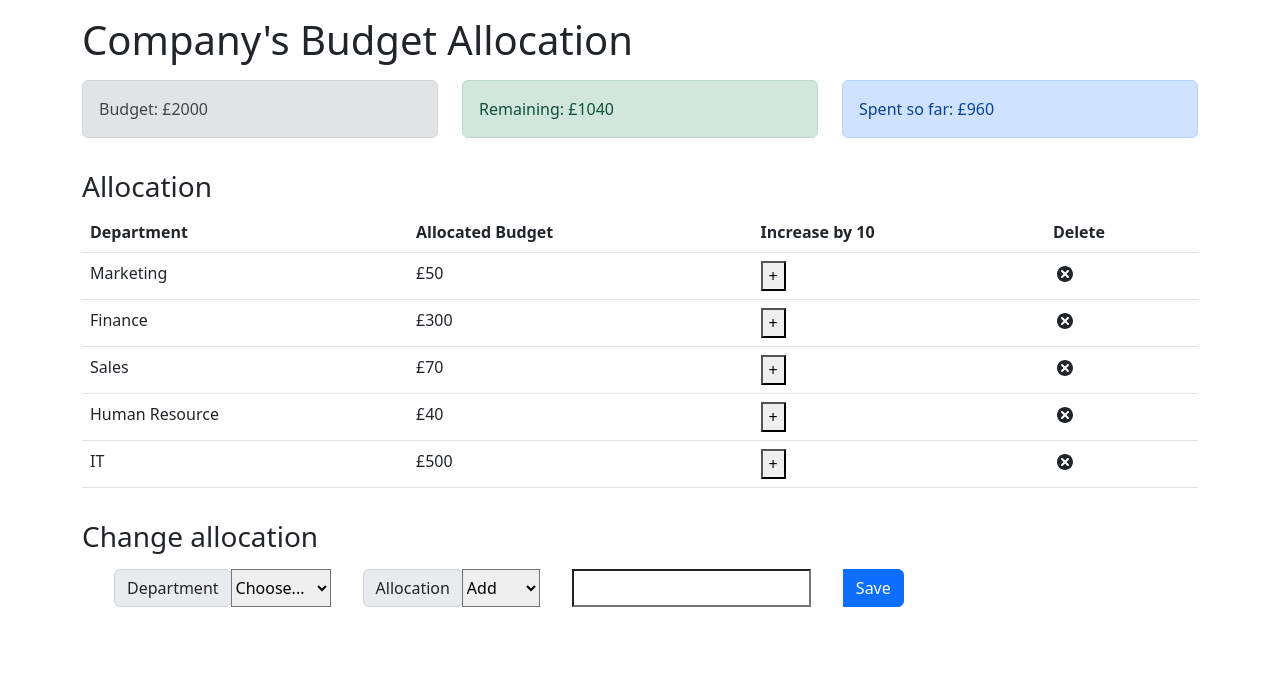
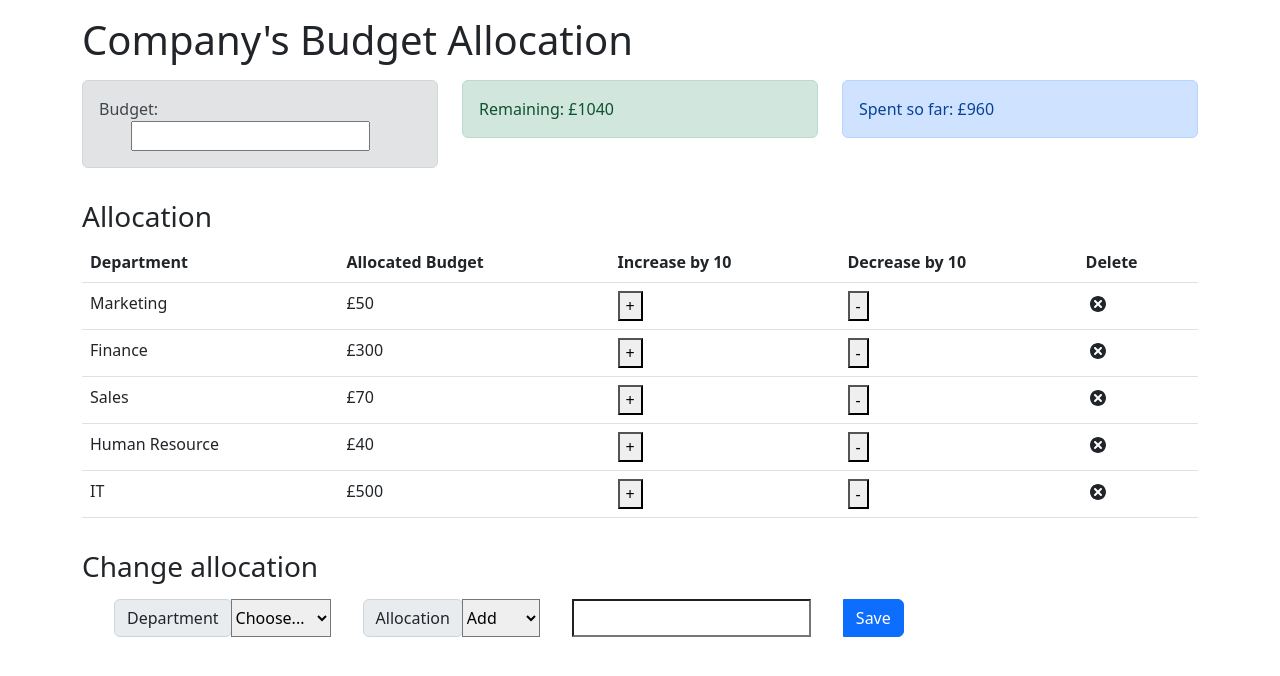
Before and after one commit to Christasber/Budget-Allocation-Application, a React (Create React App) app: page / in a window 1280 px wide. Shown: the top 676 px of the page. Built offline with nearby package versions, Linux system fonts and the light colour scheme.

Commit message:
commiting

```diff
--- a/src/components/Budget.js
+++ b/src/components/Budget.js
@@ -1,10 +1,21 @@
-import React, { useContext } from 'react';
+import React, { useContext, useState } from 'react';
 import { AppContext } from '../context/AppContext';
 const Budget = () => {
-    const { budget } = useContext(AppContext);
+
+
+    const [setBudget] = useState('');
+    const { budget } = useContext(AppContext) + setBudget;
+
     return (
         <div className='alert alert-secondary'>
-            <span>Budget: £{budget}</span>
+            <span>Budget:<input
+                        required='required'
+                        type='number'
+                        id='budget'
+                        value={budget}
+                        style={{ marginLeft: '2rem' , size: 10}}
+                        onChange={(event) => setBudget(event.target.value)}>
+                        </input> </span>
         </div>
     );
 };
--- a/src/components/ExpenseItem.js
+++ b/src/components/ExpenseItem.js
@@ -24,12 +24,24 @@ const ExpenseItem = (props) => {
         });
 
     }
+    const decreaseAllocation = (name) => {
+        const expense = {
+            name: name,
+            cost: -10,
+        };
+        dispatch({
+            type: 'ADD_EXPENSE',
+            payload: expense
+        });
+    }
+
 
     return (
         <tr>
         <td>{props.name}</td>
         <td>£{props.cost}</td>
         <td><button onClick={event=> increaseAllocation(props.name)}>+</button></td>
+        <td><button onClick={event=> decreaseAllocation(props.name)}>-</button></td>
         <td><TiDelete size='1.5em' onClick={handleDeleteExpense}></TiDelete></td>
         </tr>
     );
--- a/src/components/ExpenseList.js
+++ b/src/components/ExpenseList.js
@@ -12,6 +12,7 @@ const ExpenseList = () => {
               <th scope="col">Department</th>
               <th scope="col">Allocated Budget</th>
               <th scope="col">Increase by 10</th>
+              <th scope="col">Decrease by 10</th>
               <th scope="col">Delete</th>
             </tr>
           </thead>
```
Also changed, not shown: 1 other file (tests, documents, lock files or other folders).
